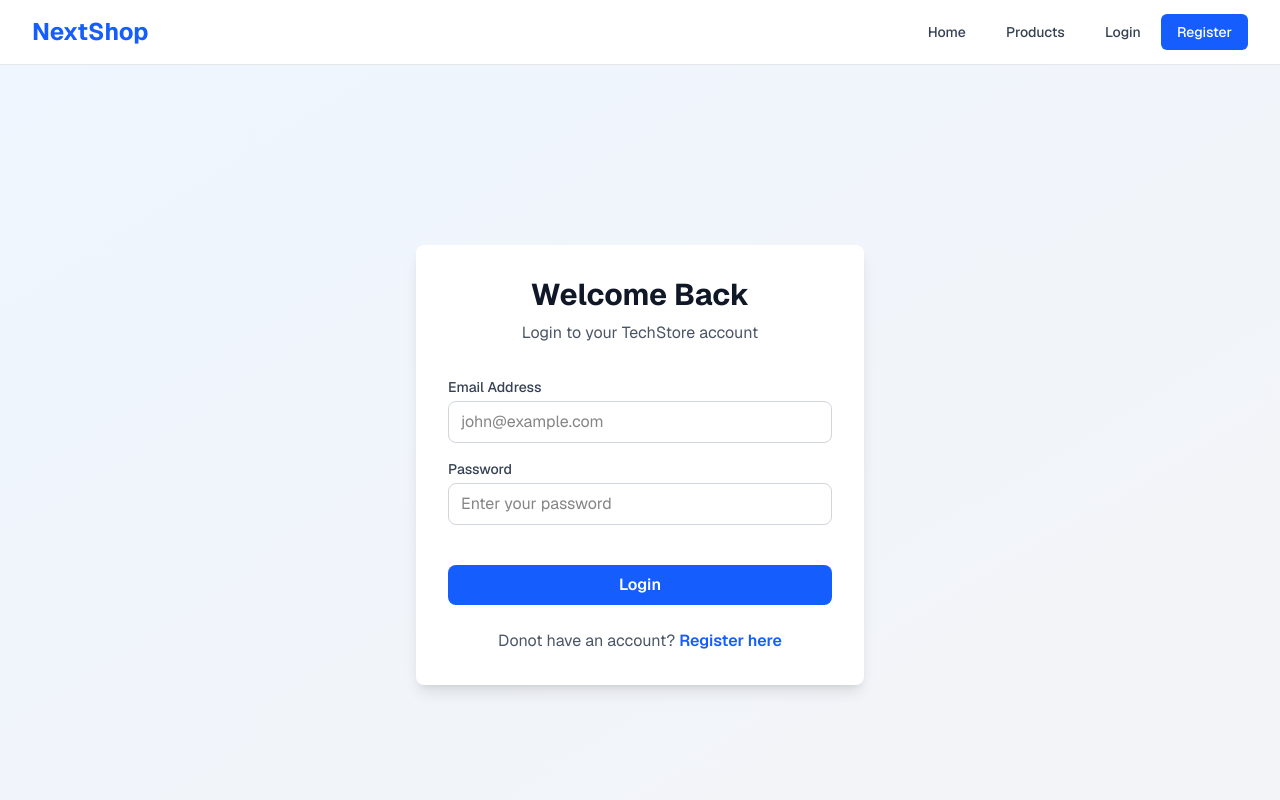
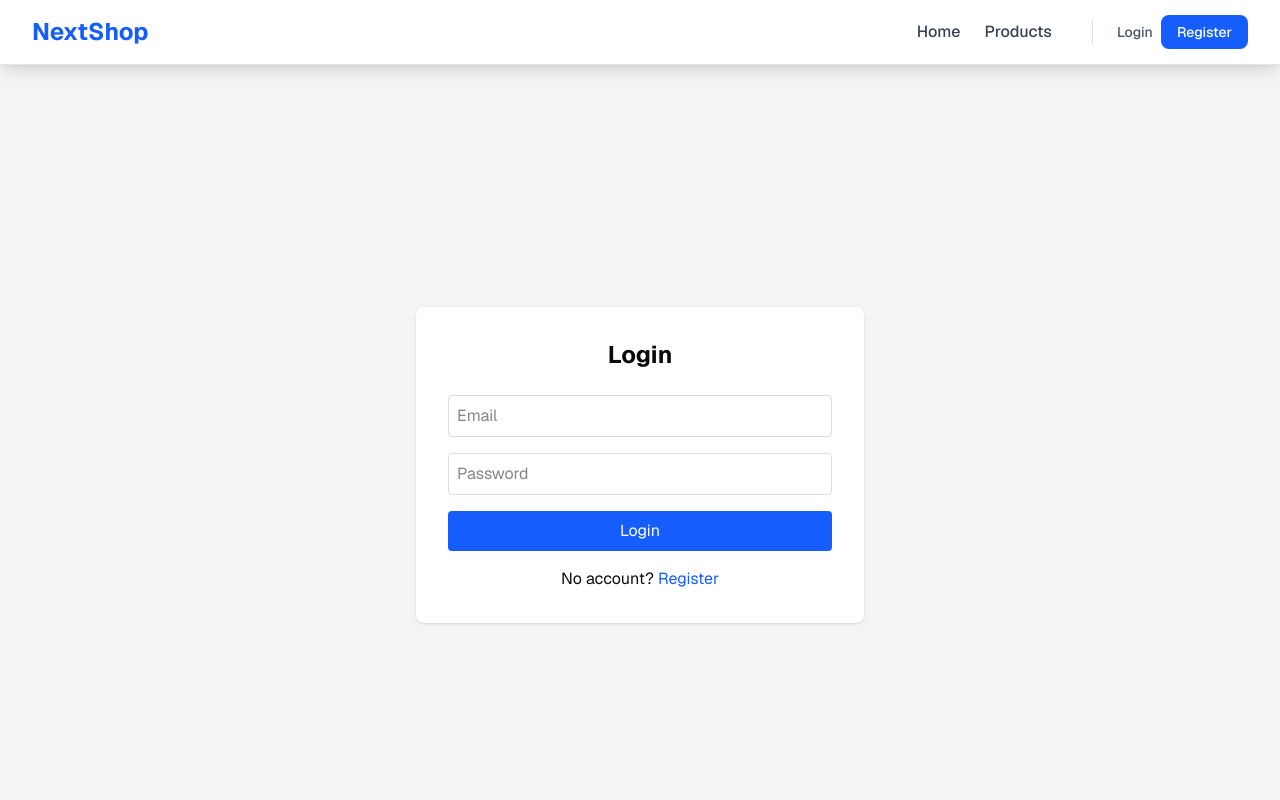
Before and after one commit to Shajidaa/next-shop, a Next.js app: page /login in a window 1280 px wide. Shown: the top 800 px of the page. Built offline with nearby package versions, Linux system fonts and the light colour scheme.

Commit message:
user login register logout api create

```diff
--- a/src/app/api/auth/me/route.js
+++ b/src/app/api/auth/me/route.js
@@ -2,29 +2,41 @@ import { NextResponse } from "next/server";
 import axios from "axios";
 
 export async function GET(request) {
+  // Use environment variables for flexibility
   const baseUrl = process.env.NEXT_PUBLIC_BASE_URL;
   const tenantValue = process.env.NEXT_PUBLIC_TENANT_HEADER;
+
   try {
+    // 1. Get the Bearer token from the incoming request headers
     const authHeader = request.headers.get("authorization");
 
     if (!authHeader) {
       return NextResponse.json({ error: "No token provided" }, { status: 401 });
     }
 
-    const response = await axios.get(` ${baseUrl}/v2/auth/me`, {
+    // 2. Forward the request to your main backend
+    // We use the full URL from the environment variable if possible
+    const response = await axios.get(`${baseUrl}/v2/auth/me`, {
       headers: {
-        Authorization: authHeader,
-        "tenant-id": tenantValue,
+        Authorization: authHeader, // Passes "Bearer <token>"
+        "x-tenant-id": tenantValue, // Standardized header key
         Accept: "application/json",
       },
     });
 
+    // 3. Return the user data to your frontend context
     return NextResponse.json(response.data);
   } catch (error) {
-    console.error("Profile Error:", error.response?.data || error.message);
-    return NextResponse.json(
-      { error: "Failed to fetch user profile" },
-      { status: error.response?.status || 500 }
+    // Better error logging for debugging
+    const status = error.response?.status || 500;
+    const message =
+      error.response?.data?.message || "Failed to fetch user profile";
+
+    console.error(
+      `Profile Error [${status}]:`,
+      error.response?.data || error.message
     );
+
+    return NextResponse.json({ error: message }, { status: status });
   }
 }
--- a/src/app/login/page.jsx
+++ b/src/app/login/page.jsx
@@ -1,159 +1,76 @@
 "use client";
-
 import { useState } from "react";
-
 import Link from "next/link";
-
 import { useRouter } from "next/navigation";
+import { useAuth } from "@/context/AuthContext";
 
 export default function LoginPage() {
   const router = useRouter();
-
+  const { login } = useAuth();
   const [loading, setLoading] = useState(false);
-
   const [error, setError] = useState("");
-
-  const [formData, setFormData] = useState({
-    email: "",
-
-    password: "",
-  });
+  const [formData, setFormData] = useState({ email: "", password: "" });
 
   const handleChange = (e) => {
-    const { name, value } = e.target;
-
-    setFormData((prev) => ({
-      ...prev,
-
-      [name]: value,
-    }));
+    setFormData((prev) => ({ ...prev, [e.target.name]: e.target.value }));
   };
 
   const handleSubmit = async (e) => {
     e.preventDefault();
-
     setError("");
-
-    // Validate form
-
-    if (!formData.email || !formData.password) {
-      setError("Please enter both email and password");
-
-      return;
-    }
-
     setLoading(true);
 
-    try {
-      const response = await fetch("/api/auth/login", {
-        method: "POST",
+    const result = await login(formData);
 
-        headers: {
-          "Content-Type": "application/json",
-        },
-
-        body: JSON.stringify({
-          email: formData.email,
-
-          password: formData.password,
-        }),
-      });
-
-      const data = await response.json();
-
-      if (!response.ok) {
-        setError(data.error || "Login failed");
-
-        return;
-      }
-
-      if (data.token) {
-        localStorage.setItem("authToken", data.token);
-      }
-
-      if (data.user) {
-        localStorage.setItem("user", JSON.stringify(data.user));
-      }
-
+    if (result.success) {
       router.push("/");
-    } catch (err) {
-      setError("An error occurred during login");
-    } finally {
+      router.refresh();
+    } else {
+      setError(result.error);
       setLoading(false);
     }
   };
 
   return (
-    <div className="min-h-screen bg-gradient-to-br from-blue-50 to-gray-100 flex items-center justify-center py-12 px-4 sm:px-6 lg:px-8">
-      <div className="w-full max-w-md">
-        <div className="bg-white rounded-lg shadow-lg p-8">
-          <h2 className="text-3xl font-bold text-center text-gray-900 mb-2">
-            Welcome Back
-          </h2>
-
-          <p className="text-center text-gray-600 mb-8">
-            Login to your TechStore account
-          </p>
-
+    <div className="min-h-screen bg-gray-100 flex items-center justify-center p-4">
+      <div className="w-full max-w-md bg-white rounded-lg shadow p-8">
+        <h2 className="text-2xl font-bold text-center mb-6">Login</h2>
         {error && (
-            <div className="mb-4 p-3 bg-red-100 border border-red-400 text-red-700 rounded">
+          <div className="bg-red-100 text-red-700 p-3 rounded mb-4">
             {error}
           </div>
         )}
-
         <form onSubmit={handleSubmit} className="space-y-4">
-            <div>
-              <label className="block text-sm font-medium text-gray-700 mb-1">
-                Email Address
-              </label>
-
           <input
+            name="email"
             type="email"
-                name="email"
-                value={formData.email}
+            placeholder="Email"
             onChange={handleChange}
+            className="w-full p-2 border rounded"
             required
-                className="w-full px-3 py-2 border border-gray-300 rounded-lg focus:outline-none focus:ring-2 focus:ring-blue-500"
-                placeholder="john@example.com"
           />
-            </div>
-
-            <div>
-              <label className="block text-sm font-medium text-gray-700 mb-1">
-                Password
-              </label>
-
           <input
+            name="password"
             type="password"
-                name="password"
-                value={formData.password}
+            placeholder="Password"
             onChange={handleChange}
+            className="w-full p-2 border rounded"
             required
-                className="w-full px-3 py-2 border border-gray-300 rounded-lg focus:outline-none focus:ring-2 focus:ring-blue-500"
-                placeholder="Enter your password"
           />
-            </div>
-
           <button
-              type="submit"
             disabled={loading}
-              className="w-full bg-blue-600 hover:bg-blue-700 disabled:bg-blue-400 text-white font-semibold py-2 px-4 rounded-lg transition-colors mt-6"
+            className="w-full bg-blue-600 text-white py-2 rounded hover:bg-blue-700"
           >
-              {loading ? "Logging in..." : "Login"}
+            {loading ? "Loading..." : "Login"}
           </button>
         </form>
-
-          <p className="text-center text-gray-600 mt-6">
-            Donot have an account?{" "}
-            <Link
-              href="/auth/register"
-              className="text-blue-600 hover:text-blue-700 font-semibold"
-            >
-              Register here
+        <p className="mt-4 text-center">
+          No account?{" "}
+          <Link href="/auth/register" className="text-blue-600">
+            Register
           </Link>
         </p>
       </div>
     </div>
-    </div>
   );
 }
--- a/src/app/register/page.jsx
+++ b/src/app/register/page.jsx
@@ -1,12 +1,13 @@
 "use client";
 import { useState } from "react";
-import axios from "axios";
 import { useRouter } from "next/navigation";
 import Link from "next/link";
+import { useAuth } from "@/context/AuthContext";
 import RegisterForm from "@/components/auth/RegisterForm";
 
 export default function RegisterPage() {
   const router = useRouter();
+  const { register } = useAuth(); // Get register from context
   const [loading, setLoading] = useState(false);
   const [serverError, setServerError] = useState("");
 
@@ -14,18 +15,14 @@ export default function RegisterPage() {
     setLoading(true);
     setServerError("");
 
-    try {
-      // Axios call
-      const response = await axios.post("/api/auth/register", formData);
+    // Use the context register function
+    const result = await register(formData);
 
-      if (response.status === 200 || response.status === 201) {
-        router.push("/");
-      }
-    } catch (err) {
-      setServerError(
-        err.response?.data?.error || "Something went wrong. Try again."
-      );
-    } finally {
+    if (result.success) {
+      // User is now set in Context! Redirect to home.
+      router.push("/");
+    } else {
+      setServerError(result.error);
       setLoading(false);
     }
   };
@@ -37,7 +34,6 @@ export default function RegisterPage() {
           <h2 className="text-3xl font-extrabold text-gray-900">
             Create Account
           </h2>
-          <p className="text-gray-500 mt-2">Join us and start your journey</p>
         </div>
 
         <RegisterForm
@@ -48,10 +44,7 @@ export default function RegisterPage() {
 
         <p className="text-center text-gray-600 mt-8">
           Already have an account?{" "}
-          <Link
-            href="/auth/login"
-            className="text-blue-600 hover:underline font-semibold"
-          >
+          <Link href="/login" className="text-blue-600 font-semibold">
             Sign In
           </Link>
         </p>
--- a/src/components/Navbar.jsx
+++ b/src/components/Navbar.jsx
@@ -3,26 +3,28 @@
 import { useState } from "react";
 import Link from "next/link";
 import { useRouter } from "next/navigation";
+import { useAuth } from "@/context/AuthContext";
+// import { useAuth } from "@/app/context/AuthContext";
 
 export function Navbar() {
   const [isMenuOpen, setIsMenuOpen] = useState(false);
+  const [activeDropdown, setActiveDropdown] = useState(null);
   const router = useRouter();
+  const { user, logout, loading } = useAuth();
 
   const handleLogout = async () => {
     try {
       await logout();
-      router.push("/login");
+      setIsMenuOpen(false);
+      router.push("/");
     } catch (error) {
       console.error("Logout error:", error);
     }
   };
-
-  const toggleMenu = () => {
-    setIsMenuOpen(!isMenuOpen);
-  };
+  console.log(user);
 
   return (
-    <nav className="bg-white shadow-lg border-b border-gray-200">
+    <nav className="bg-white shadow-lg border-b border-gray-200 sticky top-0 z-50">
       <div className="max-w-7xl mx-auto px-4 sm:px-6 lg:px-8">
         <div className="flex justify-between items-center h-16">
           {/* Logo */}
@@ -33,50 +35,34 @@ export function Navbar() {
           </div>
 
           {/* Desktop Navigation */}
-          <div className="hidden md:block">
-            <div className="ml-10 flex items-baseline space-x-4">
+          <div className="hidden md:flex items-center space-x-6">
+            {/* ১. Public Links (সবাই দেখতে পাবে) */}
             <Link
               href="/"
-                className="text-gray-700 hover:text-blue-600 px-3 py-2 rounded-md text-sm font-medium transition-colors"
+              className="text-gray-700 hover:text-blue-600 font-medium"
             >
               Home
             </Link>
             <Link
               href="/products"
-                className="text-gray-700 hover:text-blue-600 px-3 py-2 rounded-md text-sm font-medium transition-colors"
+              className="text-gray-700 hover:text-blue-600 font-medium"
             >
               Products
             </Link>
 
-              <div className="flex items-center space-x-2">
-                <Link
-                  href="/login"
-                  className="text-gray-700 hover:text-blue-600 px-3 py-2 rounded-md text-sm font-medium transition-colors"
+            {/* ২. Private Dynamic Menu (শুধুমাত্র লগইন করলে আসবে) */}
+            {user?.permissions?.map((item) => (
+              <div
+                key={item.id}
+                className="relative group"
+                onMouseEnter={() => setActiveDropdown(item.id)}
+                onMouseLeave={() => setActiveDropdown(null)}
               >
-                  Login
-                </Link>
-                <Link
-                  href="/register"
-                  className="bg-blue-600 hover:bg-blue-700 text-white px-4 py-2 rounded-md text-sm font-medium transition-colors"
-                >
-                  Register
-                </Link>
-              </div>
-            </div>
-          </div>
-
-          {/* Mobile menu button */}
-          <div className="md:hidden">
-            <button
-              onClick={toggleMenu}
-              className="inline-flex items-center justify-center p-2 rounded-md text-gray-700 hover:text-blue-600 hover:bg-gray-100 focus:outline-none focus:ring-2 focus:ring-inset focus:ring-blue-500"
-              aria-expanded="false"
-            >
-              <span className="sr-only">Open main menu</span>
-              {/* Hamburger icon */}
+                <button className="flex items-center text-gray-700 hover:text-blue-600 font-medium py-2">
+                  {item.label}
+                  {item.children?.length > 0 && (
                     <svg
-                className={`${isMenuOpen ? "hidden" : "block"} h-6 w-6`}
-                xmlns="http://www.w3.org/2000/svg"
+                      className="ml-1 h-4 w-4"
                       fill="none"
                       viewBox="0 0 24 24"
                       stroke="currentColor"
@@ -85,13 +71,75 @@ export function Navbar() {
                         strokeLinecap="round"
                         strokeLinejoin="round"
                         strokeWidth={2}
-                  d="M4 6h16M4 12h16M4 18h16"
+                        d="M19 9l-7 7-7-7"
                       />
                     </svg>
-              {/* Close icon */}
+                  )}
+                </button>
+
+                {item.children?.length > 0 && activeDropdown === item.id && (
+                  <div className="absolute left-0 mt-0 w-48 bg-white border border-gray-100 shadow-xl rounded-md py-2 z-50">
+                    {item.children.map((child) => (
+                      <Link
+                        key={child.id}
+                        href={child.route !== "-" ? child.route : "#"}
+                        className="block px-4 py-2 text-sm text-gray-700 hover:bg-blue-50 hover:text-blue-600"
+                      >
+                        {child.label}
+                      </Link>
+                    ))}
+                  </div>
+                )}
+              </div>
+            ))}
+
+            {/* ৩. User Section */}
+            <div className="flex items-center space-x-4 border-l pl-6 ml-4">
+              {!loading &&
+                (user ? (
+                  <div className="flex items-center space-x-4">
+                    <div className="text-right text-xs">
+                      <p className="font-bold text-gray-900">
+                        {user.data?.name || user.username || "Admin"}
+                      </p>
+                      <p className="text-gray-500">
+                        {user.data?.email || user.email}
+                      </p>
+                    </div>
+                    <button
+                      onClick={handleLogout}
+                      className="text-red-600 hover:bg-red-50 font-medium text-sm border border-red-100 px-3 py-1.5 rounded-lg transition-all"
+                    >
+                      Logout
+                    </button>
+                  </div>
+                ) : (
+                  <div className="space-x-2">
+                    <Link
+                      href="/login"
+                      className="text-gray-600 hover:text-blue-600 text-sm font-medium"
+                    >
+                      Login
+                    </Link>
+                    <Link
+                      href="/register"
+                      className="bg-blue-600 text-white px-4 py-2 rounded-lg text-sm font-medium"
+                    >
+                      Register
+                    </Link>
+                  </div>
+                ))}
+            </div>
+          </div>
+
+          {/* Mobile menu button */}
+          <div className="md:hidden">
+            <button
+              onClick={() => setIsMenuOpen(!isMenuOpen)}
+              className="p-2 text-gray-600"
+            >
               <svg
-                className={`${isMenuOpen ? "block" : "hidden"} h-6 w-6`}
-                xmlns="http://www.w3.org/2000/svg"
+                className="h-6 w-6"
                 fill="none"
                 viewBox="0 0 24 24"
                 stroke="currentColor"
@@ -100,7 +148,11 @@ export function Navbar() {
                   strokeLinecap="round"
                   strokeLinejoin="round"
                   strokeWidth={2}
-                  d="M6 18L18 6M6 6l12 12"
+                  d={
+                    isMenuOpen
+                      ? "M6 18L18 6M6 6l12 12"
+                      : "M4 6h16M4 12h16M4 18h16"
+                  }
                 />
               </svg>
             </button>
@@ -108,42 +160,69 @@ export function Navbar() {
         </div>
       </div>
 
-      {/* Mobile Navigation Menu */}
-      <div className={`${isMenuOpen ? "block" : "hidden"} md:hidden`}>
-        <div className="px-2 pt-2 pb-3 space-y-1 sm:px-3 bg-gray-50 border-t border-gray-200">
+      {/* Mobile Menu */}
+      {isMenuOpen && (
+        <div className="md:hidden bg-gray-50 border-t border-gray-200 p-4 space-y-4">
+          {/* Public Mobile Links */}
           <Link
             href="/"
-            className="text-gray-700 hover:text-blue-600 block px-3 py-2 rounded-md text-base font-medium transition-colors"
-            onClick={() => setIsMenuOpen(false)}
+            className="block px-4 py-2 text-gray-700 font-bold bg-white rounded-md shadow-sm"
           >
             Home
           </Link>
           <Link
             href="/products"
-            className="text-gray-700 hover:text-blue-600 block px-3 py-2 rounded-md text-base font-medium transition-colors"
-            onClick={() => setIsMenuOpen(false)}
+            className="block px-4 py-2 text-gray-700 font-bold bg-white rounded-md shadow-sm"
           >
             Products
           </Link>
 
-          <div className="border-t border-gray-200 pt-4 pb-3 space-y-1">
+          {/* Private Mobile Permissions */}
+          {user?.permissions?.map((item) => (
+            <div key={item.id} className="space-y-2">
+              <p className="font-bold text-gray-400 text-xs uppercase px-2 mt-4">
+                {item.label}
+              </p>
+              {item.children?.map((child) => (
+                <Link
+                  key={child.id}
+                  href={child.route}
+                  onClick={() => setIsMenuOpen(false)}
+                  className="block px-4 py-2 text-gray-700 bg-white rounded-md shadow-sm text-sm"
+                >
+                  {child.label}
+                </Link>
+              ))}
+            </div>
+          ))}
+
+          <div className="pt-4 border-t border-gray-200">
+            {user ? (
+              <button
+                onClick={handleLogout}
+                className="w-full bg-red-600 text-white py-2 rounded-md"
+              >
+                Logout
+              </button>
+            ) : (
+              <div className="space-y-2">
                 <Link
                   href="/login"
-              className="text-gray-700 hover:text-blue-600 block px-3 py-2 rounded-md text-base font-medium transition-colors"
-              onClick={() => setIsMenuOpen(false)}
+                  className="block text-center bg-gray-200 text-gray-700 py-2 rounded-md font-medium"
                 >
                   Login
                 </Link>
                 <Link
                   href="/register"
-              className="bg-blue-600 hover:bg-blue-700 text-white block px-3 py-2 rounded-md text-base font-medium transition-colors mx-3"
-              onClick={() => setIsMenuOpen(false)}
+                  className="block text-center bg-blue-600 text-white py-2 rounded-md font-medium"
                 >
                   Register
                 </Link>
               </div>
+            )}
           </div>
         </div>
+      )}
     </nav>
   );
 }
```
Also changed, not shown: src/context/AuthContext.js (+42 -34 lines). Lines whose indentation alone changed are shown as unchanged.
